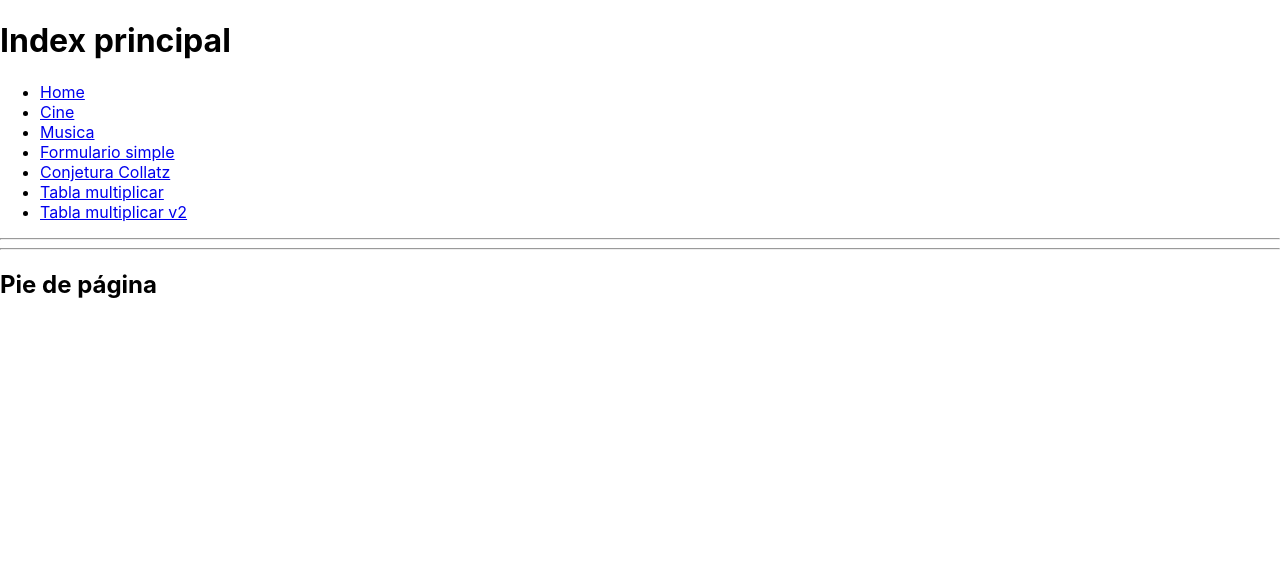
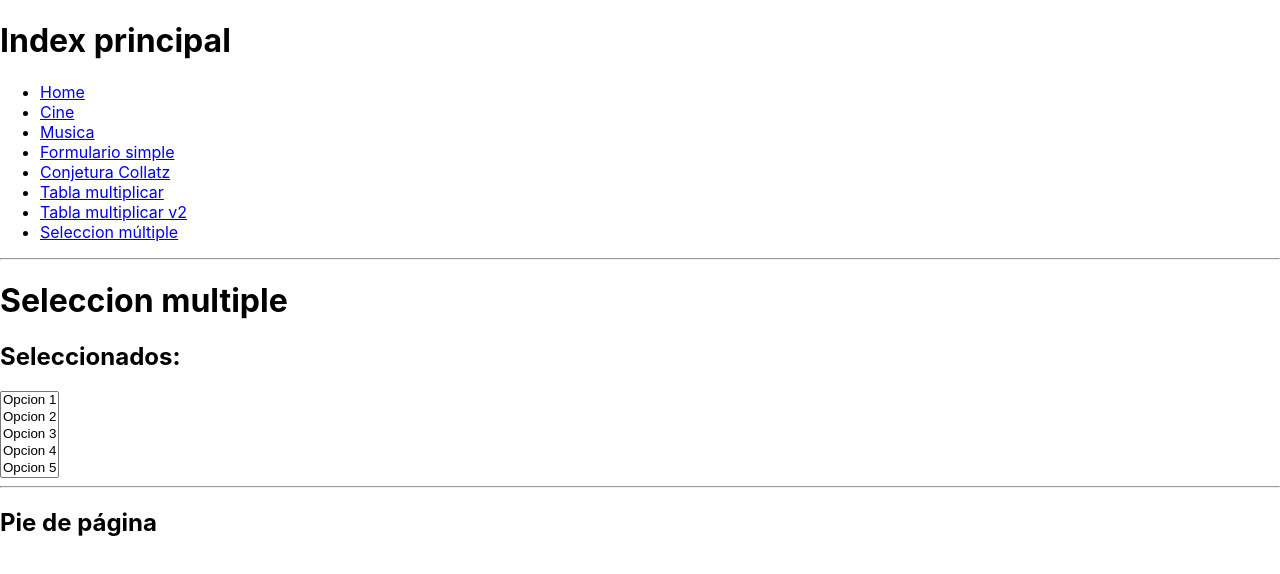
Before and after one commit to marcospedroche05/reactformsrutas, a React (Create React App) app: page /seleccionmultiple in a window 1280 px wide. Shown: the top 574 px of the page. Built offline with nearby package versions, Linux system fonts and the light colour scheme.

Commit message:
SeleccionMultiple hecho

```diff
--- a/src/components/MenuRutas.js
+++ b/src/components/MenuRutas.js
@@ -26,6 +26,9 @@ export default class MenuRutas extends Component {
           <li>
             <a href="/tablaMultiplicarv2">Tabla multiplicar v2</a>
           </li>
+          <li>
+            <a href="/seleccionmultiple">Seleccion múltiple</a>
+          </li>
         </ul>
       </div>
     );
--- a/src/components/Router.js
+++ b/src/components/Router.js
@@ -7,6 +7,7 @@ import FormSimple from "./FormSimple";
 import Collatz from "./Collatz";
 import TablaMultiplicar from "./TablaMultiplicar";
 import TablaMultiplicarv2 from "./TablaMultiplicarv2";
+import SeleccionMultiple from "./SeleccionMultiple";
 
 export default class Router extends Component {
   render() {
@@ -20,6 +21,7 @@ export default class Router extends Component {
           <Route path="/collatz" element={<Collatz />} />
           <Route path="/tablaMultiplicar" element={<TablaMultiplicar />} />
           <Route path="/tablaMultiplicarv2" element={<TablaMultiplicarv2 />} />
+          <Route path="/seleccionmultiple" element={<SeleccionMultiple />} />
         </Routes>
       </BrowserRouter>
     );
--- /dev/null
+++ b/src/components/SeleccionMultiple.js
@@ -0,0 +1,44 @@
+import React, { Component } from "react";
+
+export default class SeleccionMultiple extends Component {
+  selectMultiple = React.createRef();
+
+  mostrarSeleccionados = (event) => {
+    event.preventDefault();
+    var data = "";
+    let opciones = this.selectMultiple.current.selectedOptions;
+    for (var opcion of opciones) {
+      data += opcion.value + " ";
+    }
+    this.setState({
+      seleccionados: data,
+    });
+  };
+
+  state = {
+    seleccionados: "",
+  };
+
+  render() {
+    return (
+      <div>
+        <h1>Seleccion multiple</h1>
+        <h2>Seleccionados: {this.state.seleccionados}</h2>
+        <form>
+          <select
+            multiple
+            size={"5"}
+            ref={this.selectMultiple}
+            onChange={this.mostrarSeleccionados}
+          >
+            <option>Opcion 1</option>
+            <option>Opcion 2</option>
+            <option>Opcion 3</option>
+            <option>Opcion 4</option>
+            <option>Opcion 5</option>
+          </select>
+        </form>
+      </div>
+    );
+  }
+}
```
